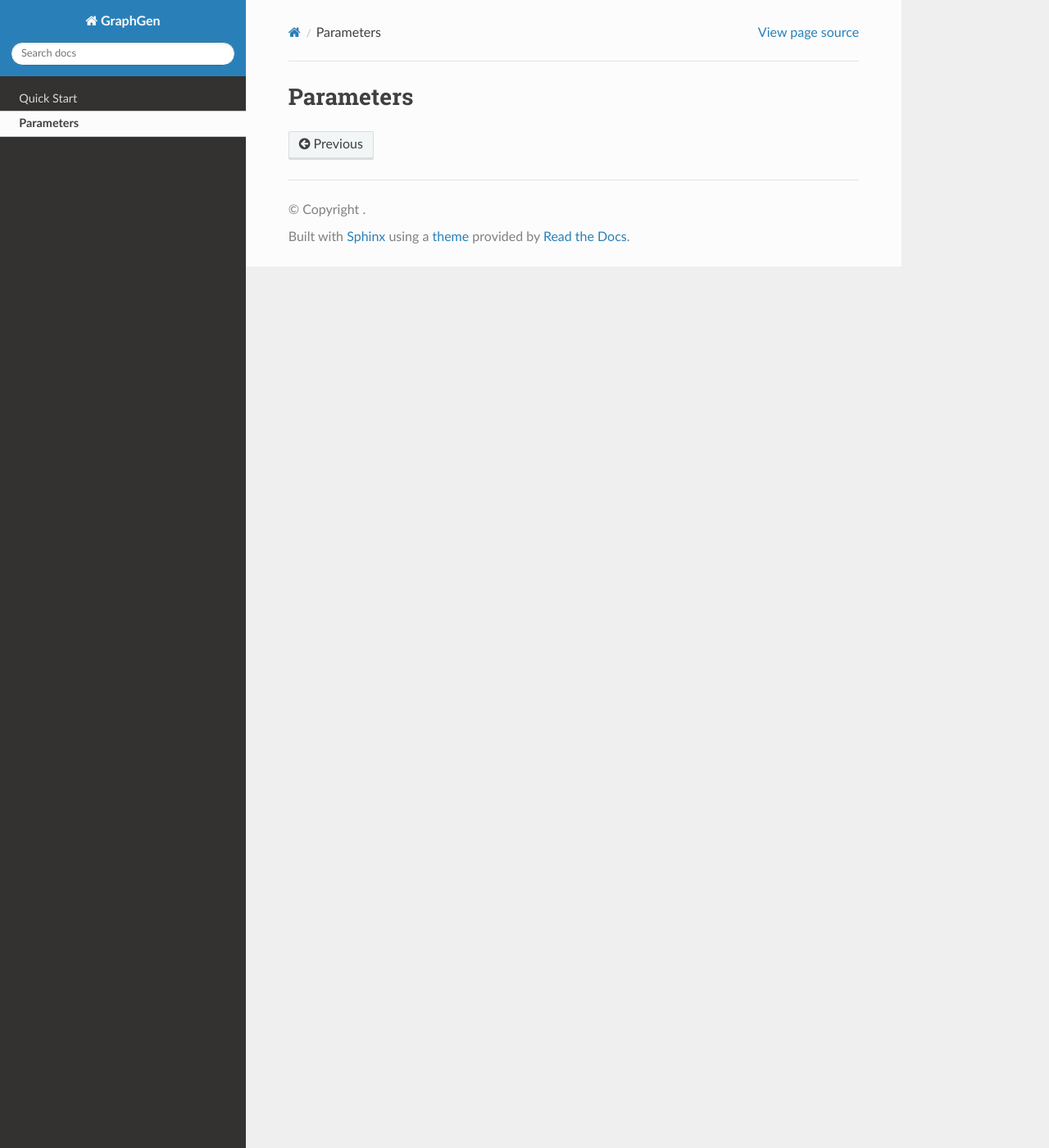
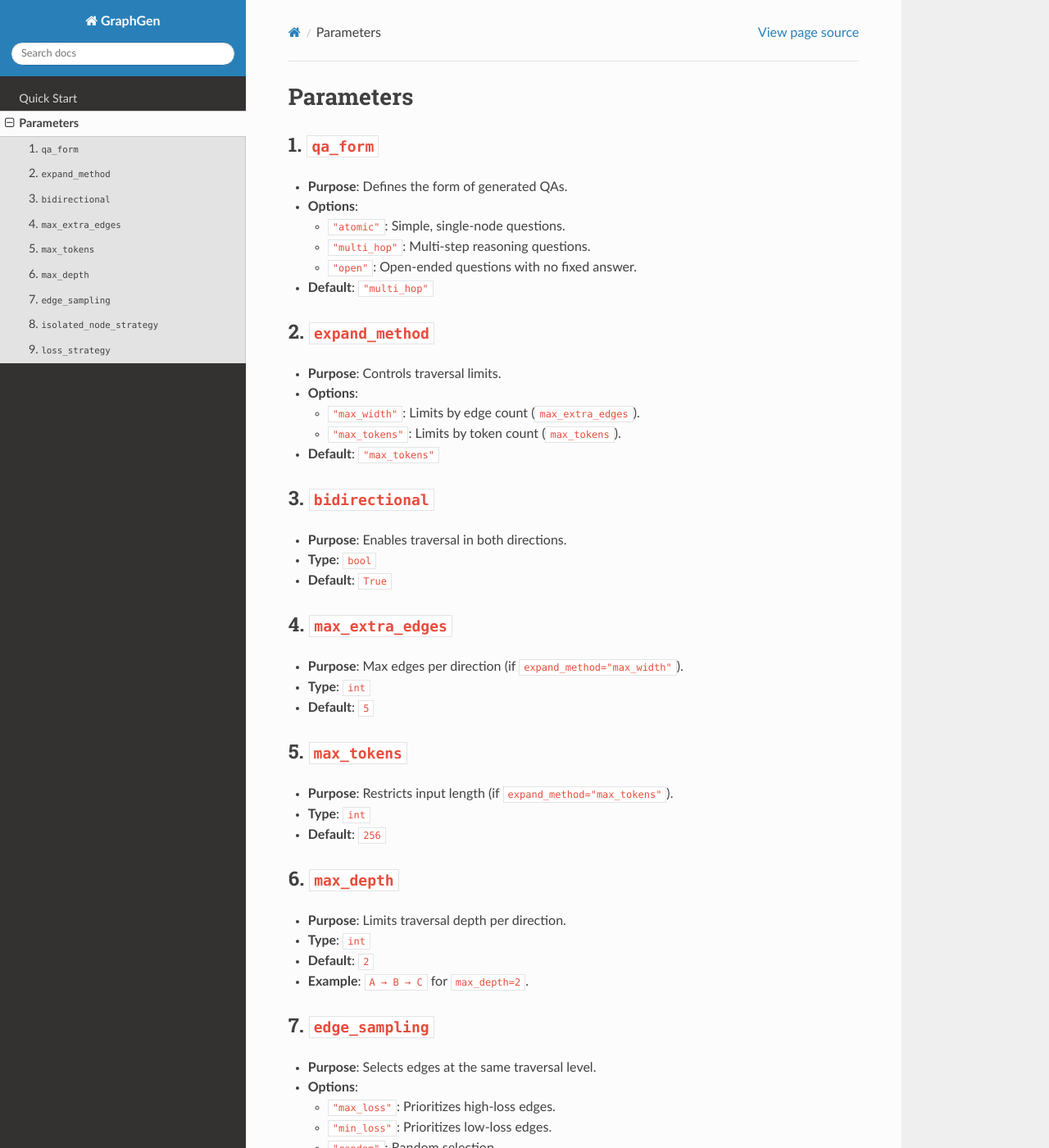
Before and after one commit to ChenZiHong-Gavin/GraphGen-Cookbook, a Sphinx documentation site: the page built from docs/source/parameters.md, in a window 1280 px wide and 1400 px high. Shown: the whole window at 82% size. Built offline with Sphinx 7.4.7 and the Read the Docs theme 3.1.0, drawn with Linux system fonts in a browser that asks for light colours; some of the changed text lies outside the part shown.

Commit message:
docs: update docs

```diff
--- a/docs/source/parameters.md
+++ b/docs/source/parameters.md
@@ -1 +1,59 @@
 # Parameters
+
+## 1. `qa_form`
+- **Purpose**: Defines the form of generated QAs.
+- **Options**:
+    - `"atomic"`: Simple, single-node questions.
+    - `"multi_hop"`: Multi-step reasoning questions.
+    - `"open"`: Open-ended questions with no fixed answer.
+- **Default**: `"multi_hop"`
+
+## 2. `expand_method`
+- **Purpose**: Controls traversal limits.
+- **Options**:
+  - `"max_width"`: Limits by edge count (`max_extra_edges`).
+  - `"max_tokens"`: Limits by token count (`max_tokens`).
+- **Default**: `"max_tokens"`
+
+## 3. `bidirectional`
+- **Purpose**: Enables traversal in both directions.
+- **Type**: `bool`
+- **Default**: `True`
+
+## 4. `max_extra_edges`
+- **Purpose**: Max edges per direction (if `expand_method="max_width"`).
+- **Type**: `int`
+- **Default**: `5`
+
+## 5. `max_tokens`
+- **Purpose**: Restricts input length (if `expand_method="max_tokens"`).
+- **Type**: `int`
+- **Default**: `256`
+
+## 6. `max_depth`
+- **Purpose**: Limits traversal depth per direction.
+- **Type**: `int`
+- **Default**: `2`
+- **Example**: `A → B → C` for `max_depth=2`.
+
+## 7. `edge_sampling`
+- **Purpose**: Selects edges at the same traversal level.
+- **Options**:
+  - `"max_loss"`: Prioritizes high-loss edges.
+  - `"min_loss"`: Prioritizes low-loss edges.
+  - `"random"`: Random selection.
+- **Default**: `"max_loss"`
+
+## 8. `isolated_node_strategy`
+- **Purpose**: Manages nodes with no connections.
+- **Options**:
+  - `"add"`: Includes isolated nodes.
+  - `"ignore"`: Skips them.
+- **Default**: `"add"`
+
+## 9. `loss_strategy`
+- **Purpose**: Defines loss computation focus.
+- **Options**:
+  - `"only_edge"`: Loss for edges only.
+  - `"both"`: Loss for nodes and edges.
+- **Default**: `"only_edge"`
```
Also changed, not shown: docs/source/quick_start.md (+67 -0 lines).
